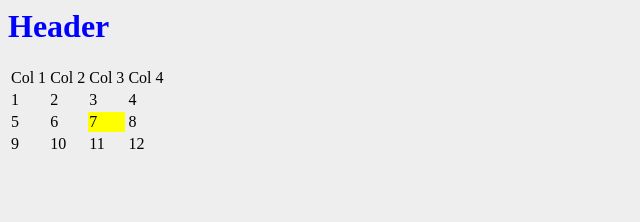
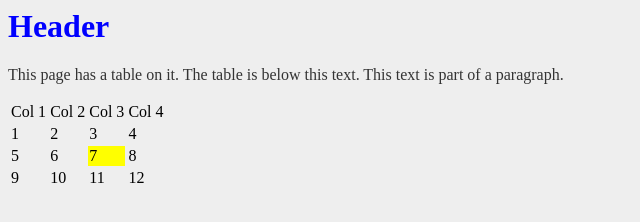
Before and after one commit to erichall2/erichall2.github.com, a plain HTML site: page index.html in a window 1280 px wide. Shown: the whole page, without its empty margins (0-640 px from the left). Drawn offline with Linux system fonts and the light colour scheme.

Commit message:
Update index.html

```diff
--- a/index.html
+++ b/index.html
@@ -10,7 +10,9 @@
   <h1>Header</h1>
 
 </div>
-
+<div class="desc">
+  <p>This page has a table on it.  The table is below this text.  This text is part of a paragraph.</p>
+</div>
 
 <div id="tableDiv">
 <table>
```
